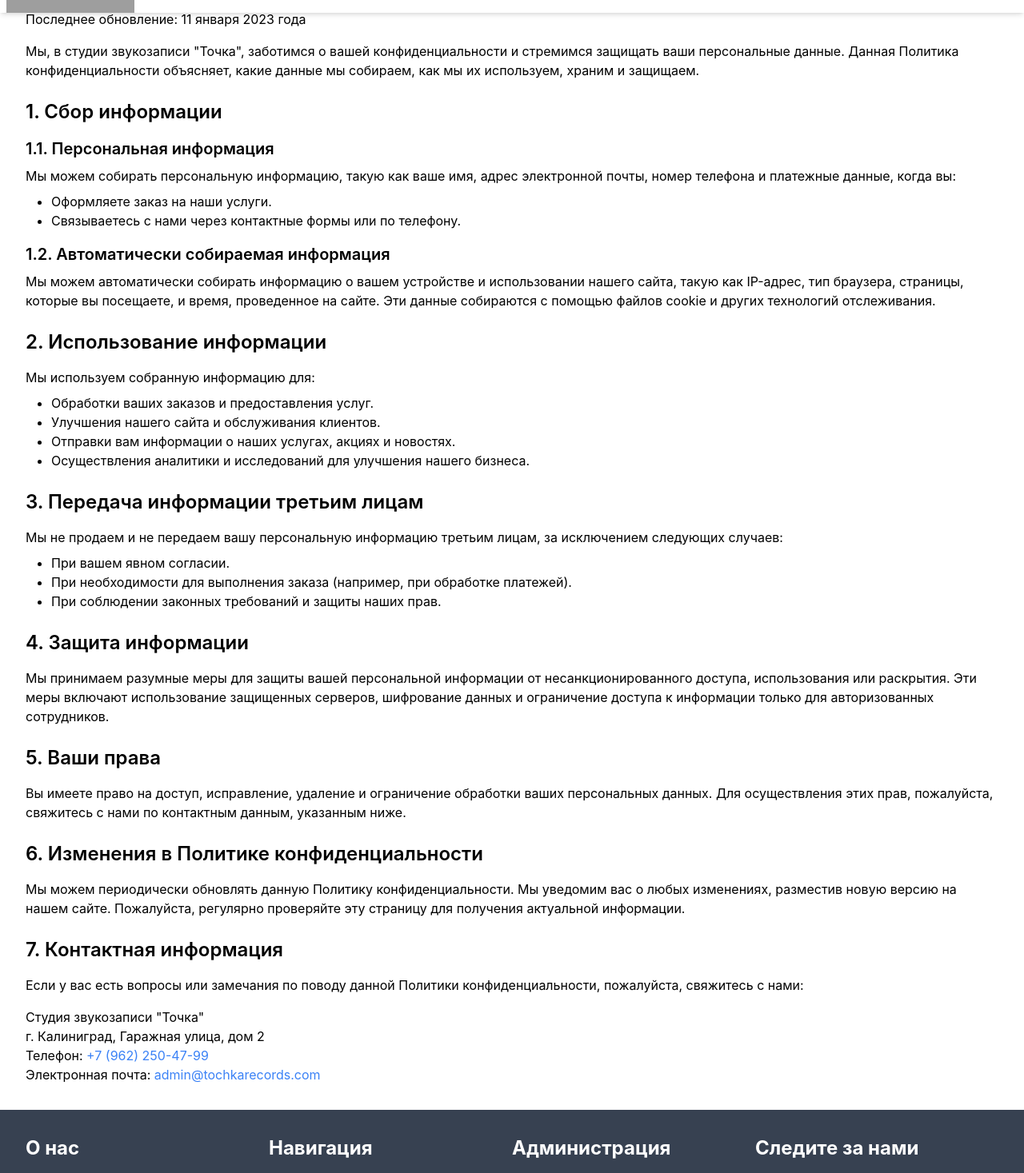
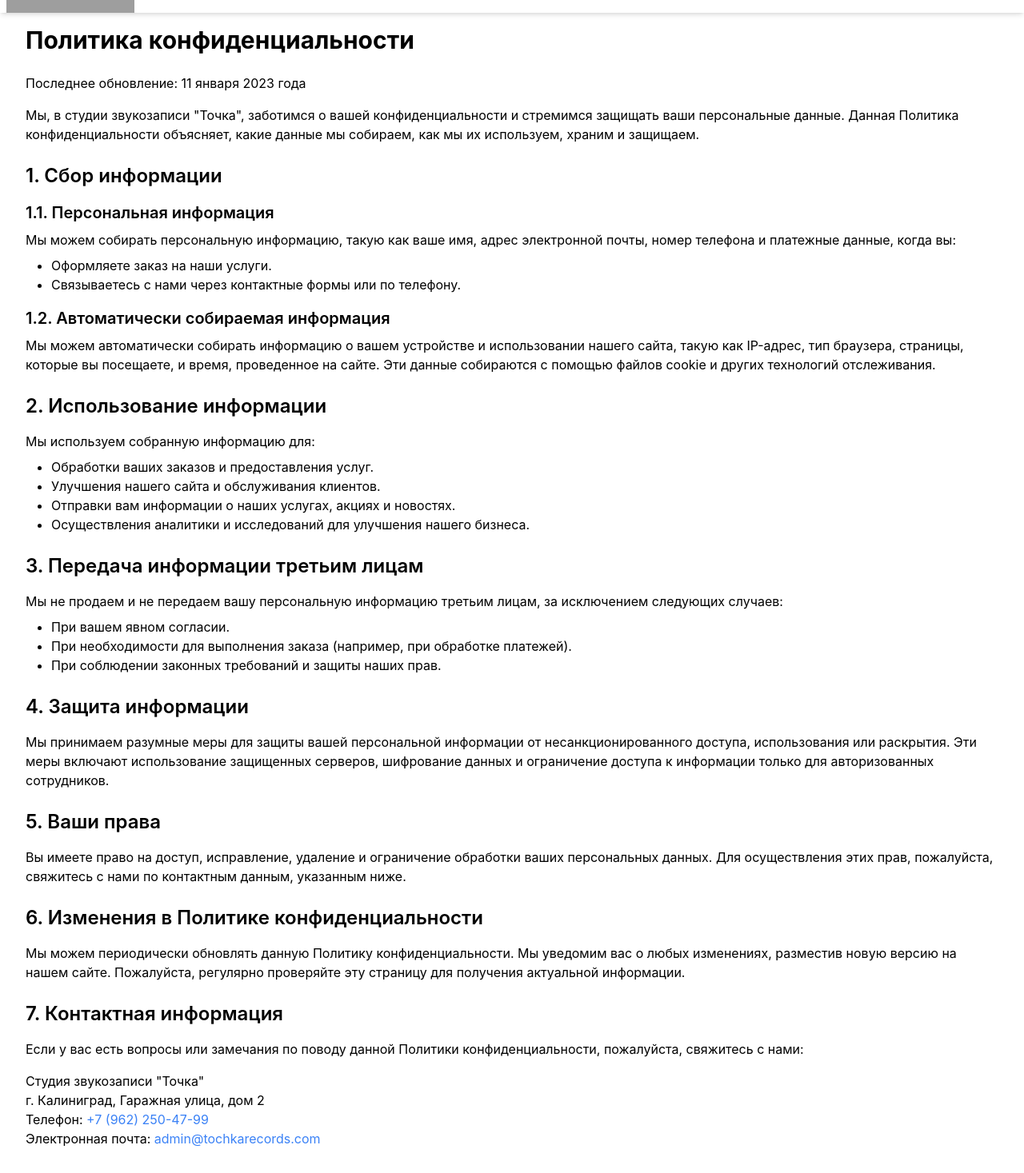
Before and after one commit to timofey1704/tochka-www, a React (Create React App) app in the folder frontend/: page /privacy-policy in a window 1280 px wide. Shown: the part 80-1547 px from the top of the page at 80% size. Built offline with nearby package versions, Linux system fonts and the light colour scheme; grey boxes are pictures that could not be loaded; a web font is replaced by a local one.

Commit message:
TOC48 - Instrumental / Semantic optimization

```diff
--- a/frontend/src/components/Dashboard/Profile/Profile.jsx
+++ b/frontend/src/components/Dashboard/Profile/Profile.jsx
@@ -5,7 +5,6 @@ import EmployeeChart from './EmployeeChart'
 import ProfilePopup from './ProfilePopup'
 
 const Profile = () => {
-  const [dataValue, setDataValue] = useState('')
   const [isPopupOpen, setIsPopupOpen] = useState(false)
   const [clients, setClients] = useState([])
   const [employees, setEmployees] = useState([])
--- a/frontend/src/components/Navigation/InstumentalBase/InsrumentalBase.jsx
+++ b/frontend/src/components/Navigation/InstumentalBase/InsrumentalBase.jsx
@@ -30,7 +30,7 @@ const InstrumentalBase = () => {
             <h2 className="text-2xl font-bold text-center text-gray-900 mb-4">
               Доступные инструменты
             </h2>
-            <p className="text-gray-700 pb-3">
+            <section className="text-gray-700 pb-3">
               В нашей инструментальной базе вы найдете широкий выбор
               профессионального музыкального оборудования, которое поможет вам{' '}
               <button
@@ -42,7 +42,7 @@ const InstrumentalBase = () => {
               в жизнь. Независимо от того, вы начинающий музыкант или опытный
               профессионал, у нас есть все необходимое для создания уникального
               звучания и выступлений высокого уровня.
-            </p>
+            </section>
             {isPopupOpen && (
               <TrackFormPopup onClose={() => setIsPopupOpen(false)} />
             )}
--- a/frontend/src/components/Navigation/InstumentalBase/InsrumentalListing.jsx
+++ b/frontend/src/components/Navigation/InstumentalBase/InsrumentalListing.jsx
@@ -37,9 +37,9 @@ const InstrumentalListing = () => {
                 <h2 className="text-3xl font-bold tracking-tight text-gray-900 sm:text-4xl">
                   {headerText.header}
                 </h2>
-                <p className="mt-4 text-gray-500 text-justify tracking-tight">
+                <section className="mt-4 text-gray-500 text-justify tracking-tight">
                   {headerText.description}
-                </p>
+                </section>
               </div>
             ))}
 
--- a/frontend/src/components/Navigation/InstumentalBase/InstrumentCard.jsx
+++ b/frontend/src/components/Navigation/InstumentalBase/InstrumentCard.jsx
@@ -11,7 +11,9 @@ const InstrumentCard = ({ instrument }) => (
       />
       <div className="p-4">
         <h3 className="text-lg font-bold text-gray-900">{instrument.name}</h3>
-        <p className="mt-2 text-gray-600">{instrument.description}</p>
+        <section className="mt-2 text-gray-600">
+          {instrument.description}
+        </section>
         <ul className="mt-4 space-y-2">
           {instrument.features.map((feature, index) => (
             <li key={index} className="text-gray-600 flex items-center">
--- a/frontend/src/components/StaticPages/PrivacyPolicy.jsx
+++ b/frontend/src/components/StaticPages/PrivacyPolicy.jsx
@@ -2,25 +2,25 @@ import React from 'react'
 
 const PrivacyPolicy = () => {
   return (
-    <div className="container mx-auto px-6 lg:px-8 py-8">
+    <div className="container mx-auto px-6 lg:px-8 py-28">
       <h1 className="text-3xl font-bold mb-6">Политика конфиденциальности</h1>
-      <p>Последнее обновление: 11 января 2023 года</p>
-      <p className="mt-4">
+      <section>Последнее обновление: 11 января 2023 года</section>
+      <section className="mt-4">
         Мы, в студии звукозаписи "Точка", заботимся о вашей конфиденциальности и
         стремимся защищать ваши персональные данные. Данная Политика
         конфиденциальности объясняет, какие данные мы собираем, как мы их
         используем, храним и защищаем.
-      </p>
+      </section>
 
       <h2 className="text-2xl font-semibold mt-6 mb-4">1. Сбор информации</h2>
 
       <h3 className="text-xl font-semibold mt-4 mb-2">
         1.1. Персональная информация
       </h3>
-      <p>
+      <section>
         Мы можем собирать персональную информацию, такую как ваше имя, адрес
         электронной почты, номер телефона и платежные данные, когда вы:
-      </p>
+      </section>
       <ul className="list-disc ml-8 mt-2">
         <li>Оформляете заказ на наши услуги.</li>
         <li>Связываетесь с нами через контактные формы или по телефону.</li>
@@ -29,17 +29,17 @@ const PrivacyPolicy = () => {
       <h3 className="text-xl font-semibold mt-4 mb-2">
         1.2. Автоматически собираемая информация
       </h3>
-      <p>
+      <section>
         Мы можем автоматически собирать информацию о вашем устройстве и
         использовании нашего сайта, такую как IP-адрес, тип браузера, страницы,
         которые вы посещаете, и время, проведенное на сайте. Эти данные
         собираются с помощью файлов cookie и других технологий отслеживания.
-      </p>
+      </section>
 
       <h2 className="text-2xl font-semibold mt-6 mb-4">
         2. Использование информации
       </h2>
-      <p>Мы используем собранную информацию для:</p>
+      <section>Мы используем собранную информацию для:</section>
       <ul className="list-disc ml-8 mt-2">
         <li>Обработки ваших заказов и предоставления услуг.</li>
         <li>Улучшения нашего сайта и обслуживания клиентов.</li>
@@ -52,10 +52,10 @@ const PrivacyPolicy = () => {
       <h2 className="text-2xl font-semibold mt-6 mb-4">
         3. Передача информации третьим лицам
       </h2>
-      <p>
+      <section>
         Мы не продаем и не передаем вашу персональную информацию третьим лицам,
         за исключением следующих случаев:
-      </p>
+      </section>
       <ul className="list-disc ml-8 mt-2">
         <li>При вашем явном согласии.</li>
         <li>
@@ -66,38 +66,38 @@ const PrivacyPolicy = () => {
       </ul>
 
       <h2 className="text-2xl font-semibold mt-6 mb-4">4. Защита информации</h2>
-      <p>
+      <section>
         Мы принимаем разумные меры для защиты вашей персональной информации от
         несанкционированного доступа, использования или раскрытия. Эти меры
         включают использование защищенных серверов, шифрование данных и
         ограничение доступа к информации только для авторизованных сотрудников.
-      </p>
+      </section>
 
       <h2 className="text-2xl font-semibold mt-6 mb-4">5. Ваши права</h2>
-      <p>
+      <section>
         Вы имеете право на доступ, исправление, удаление и ограничение обработки
         ваших персональных данных. Для осуществления этих прав, пожалуйста,
         свяжитесь с нами по контактным данным, указанным ниже.
-      </p>
+      </section>
 
       <h2 className="text-2xl font-semibold mt-6 mb-4">
         6. Изменения в Политике конфиденциальности
       </h2>
-      <p>
+      <section>
         Мы можем периодически обновлять данную Политику конфиденциальности. Мы
         уведомим вас о любых изменениях, разместив новую версию на нашем сайте.
         Пожалуйста, регулярно проверяйте эту страницу для получения актуальной
         информации.
-      </p>
+      </section>
 
       <h2 className="text-2xl font-semibold mt-6 mb-4">
         7. Контактная информация
       </h2>
-      <p>
+      <section>
         Если у вас есть вопросы или замечания по поводу данной Политики
         конфиденциальности, пожалуйста, свяжитесь с нами:
-      </p>
-      <p className="mt-4">
+      </section>
+      <section className="mt-4">
         Студия звукозаписи "Точка"
         <br />
         г. Калиниград, Гаражная улица, дом 2
@@ -114,7 +114,7 @@ const PrivacyPolicy = () => {
         >
           admin@tochkarecords.com
         </a>
-      </p>
+      </section>
     </div>
   )
 }
```
